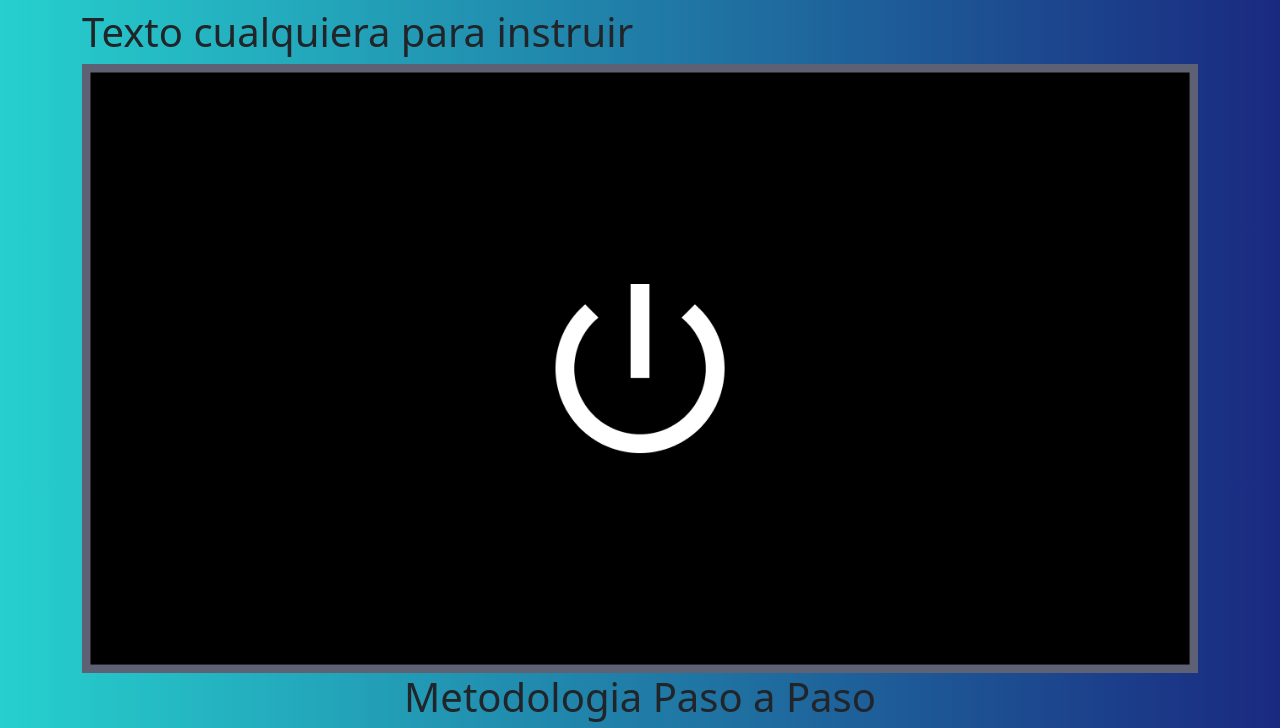
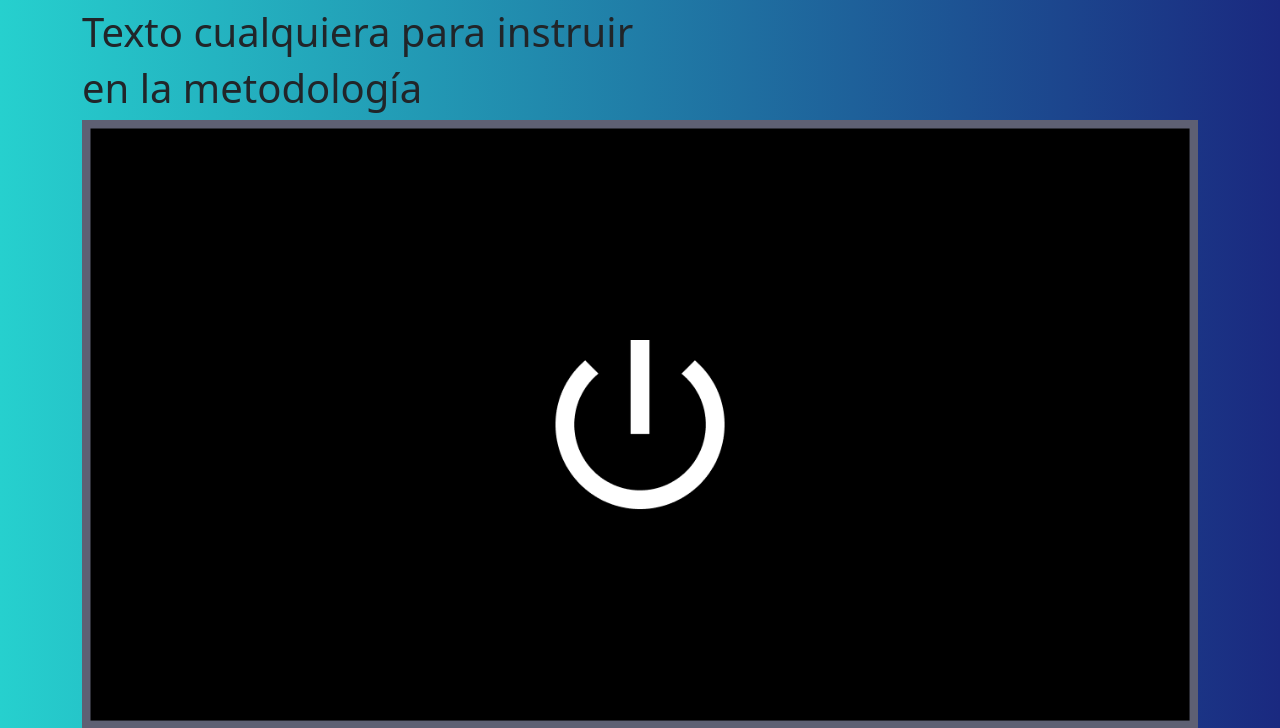
Before and after one commit to davld-R/proyectoMT, a Django app: template proyecto5/azul/templates/directory/step1.html in a window 1280 px wide. Shown: the part 24-752 px from the top of the page. Run offline with Django 3.2, Linux system fonts and the light colour scheme; the template is opened without the code that fills it, so the values that code supplies are empty.

Commit message:
Se arreglo la parte que marcaba

```diff
--- a/proyecto5/azul/templates/directory/step1.html
+++ b/proyecto5/azul/templates/directory/step1.html
@@ -48,10 +48,7 @@
           <div class="collapse navbar-collapse" id="navbarNav">
             <ul class="navbar-nav ms-auto">
               <li class="nav-item">
-                <a
-                  class="nav-link"
-                  aria-current="page"
-                  href="{% url 'feed' %}"
+                <a class="nav-link" aria-current="page" href="{% url 'feed' %}"
                   >Inicio
                 </a>
               </li>
@@ -62,7 +59,9 @@
                 <a class="nav-link" href="{% url 'train' %}">Capacitación</a>
               </li>
               <li class="nav-item">
-                <a class="nav-link active" href="{% url 'step1' %}">Metodología</a>
+                <a class="nav-link active" href="{% url 'step1' %}"
+                  >Metodología</a
+                >
               </li>
               <li class="nav-item">
                 <a class="nav-link" href="{% url 'encryption8' %}"
@@ -84,6 +83,7 @@
     -->
     <div class="container">
       <h1>Texto cualquiera para instruir</h1>
+      <h1>en la metodología</h1>
       <div class="d-flex justify-content-center align-items-center">
         <img
           src="/media/img/0.png"
@@ -132,11 +132,7 @@
           id="imagen4"
           onclick=""
         />
-        <img
-          src="/media/img/7.png"
-          class="img-fluid img6"
-          id="imagen5"
-        />
+        <img src="/media/img/7.png" class="img-fluid img6" id="imagen5" />
         <!-- <map name="miMapa2">
           <area
           shape="rect"
@@ -158,7 +154,7 @@
     !-- En esta parte va el paso a paso pero documentado
     ***
     -->
-
+    <br />
     <div class="titulo__pasos">
       <h1>Metodologia Paso a Paso</h1>
     </div>
@@ -178,7 +174,10 @@
               Cerrar!
             </button>
           </dialog>
-          <button id="mostrar__pasos" onclick="document.getElementById('ms').showModal()">
+          <button
+            id="mostrar__pasos"
+            onclick="document.getElementById('ms').showModal()"
+          >
             Mostrar
           </button>
         </div>
```
